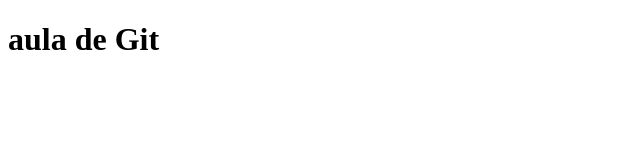
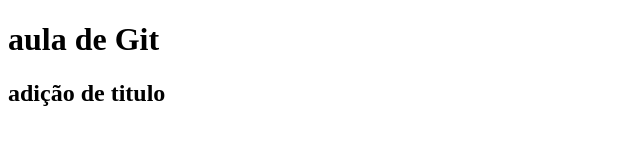
Before and after one commit to wenseizabella-lang/meus-projetos, a plain HTML site: page index.html in a window 1280 px wide. Shown: the whole page, without its empty margins (0-640 px from the left). Drawn offline with Linux system fonts and the light colour scheme.

Commit message:
adicionando novo titulo

```diff
--- a/index.html
+++ b/index.html
@@ -7,5 +7,6 @@
   </head>
   <body>
     <h1>aula de Git</h1>
+    <h2>adição de titulo</h2>
   </body>
 </html>
```
